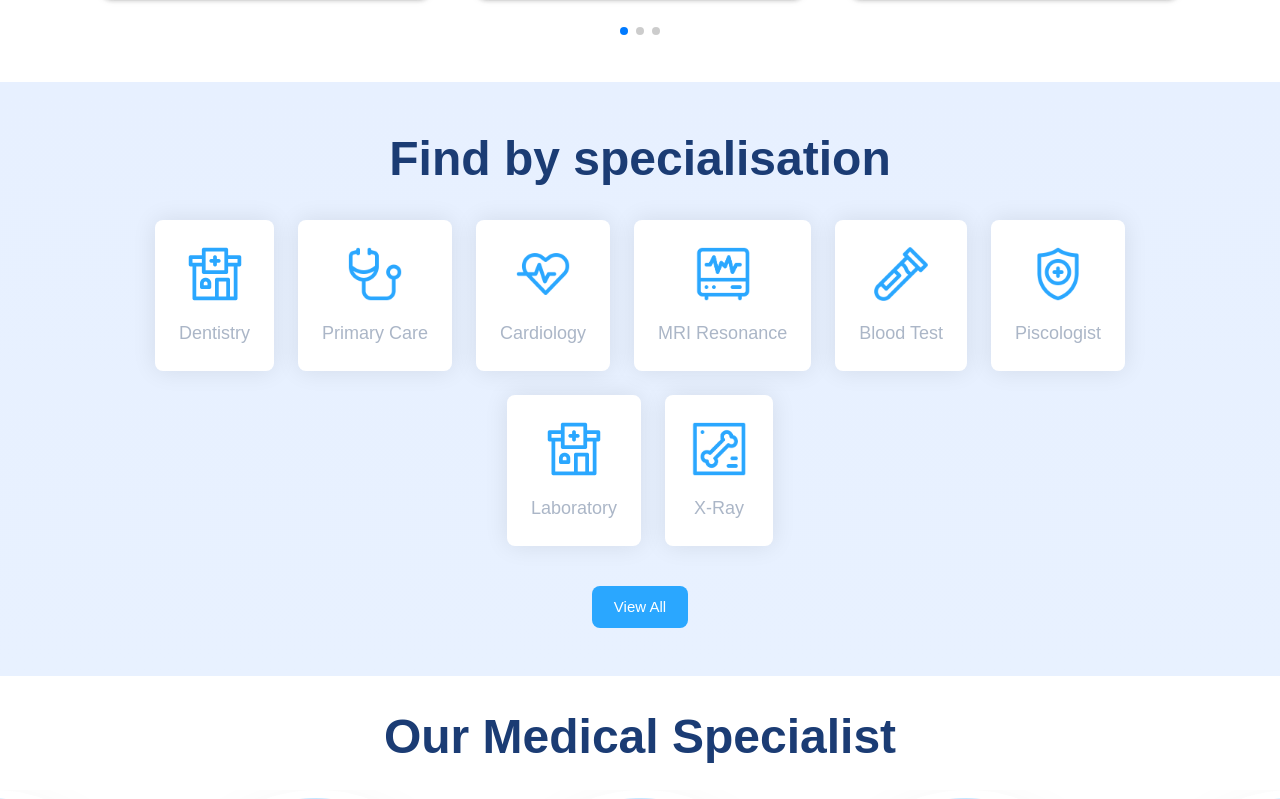
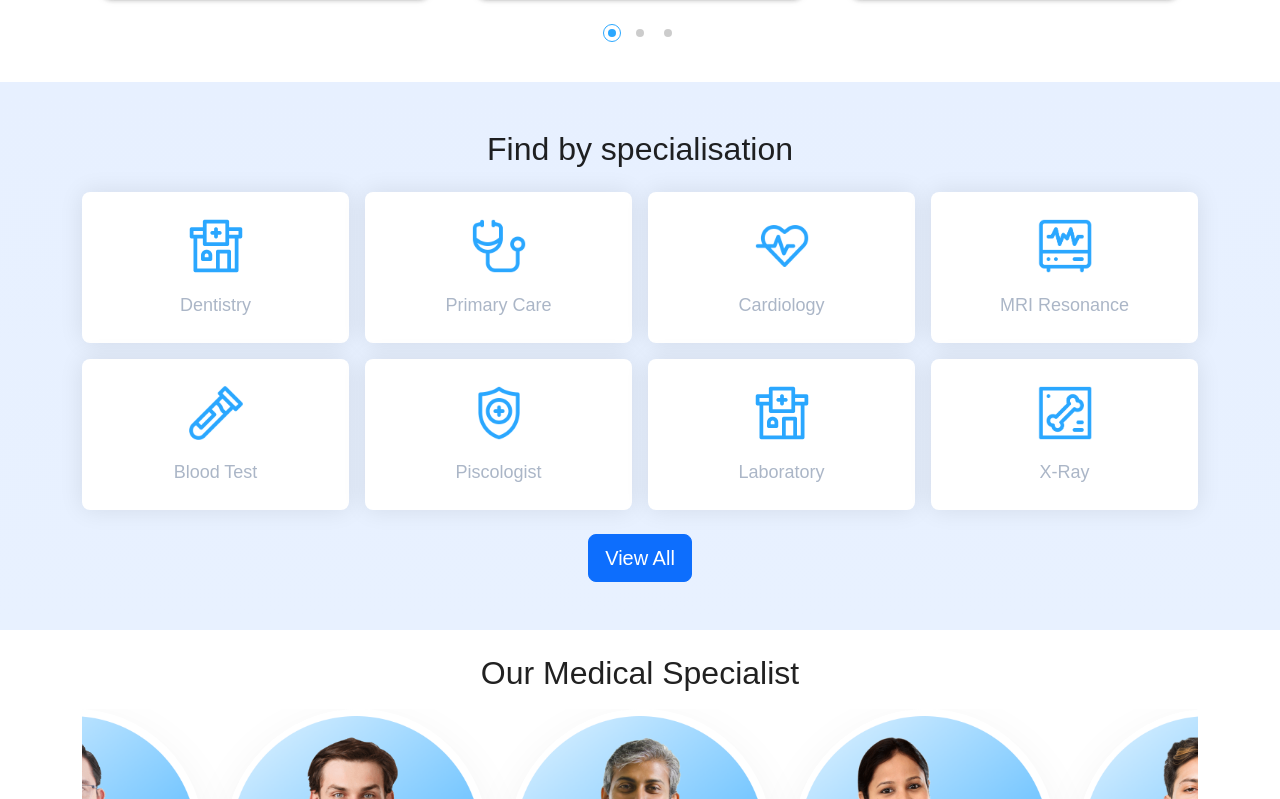
Before and after one commit to caajaykumar/Medify, a React (Create React App) app: page / in a window 1280 px wide. Shown: the part 1221-2020 px from the top of the page. Built offline with nearby package versions, Linux system fonts and the light colour scheme.

Commit message:
commit ui part footer and blog alignment with react bootstrap

```diff
--- /dev/null
+++ b/src/Components/Footer/footerstyle.module.css
@@ -0,0 +1,3 @@
+.social_icon{
+    height: 40px;
+}
--- a/src/Components/Specialization/Specialization.jsx
+++ b/src/Components/Specialization/Specialization.jsx
@@ -1,72 +1,52 @@
-import ServiceIconCard from "../ServicesIcon/ServiceIconCard";
-import { Box, Button, Container, Grid, Typography } from "@mui/material";
+import 'bootstrap/dist/css/bootstrap.min.css';
+import { Container, Row, Col, Button } from 'react-bootstrap';
+import ServiceIconCard from '../ServicesIcon/ServiceIconCard';
 import icon1 from '../../assets/Drugstore.png';
-import icon2 from '../../assets/primary-care.png'
-import icon3 from '../../assets/cardiology.png'
-import icon4 from '../../assets/mri.png'
-import icon5 from '../../assets/blood-test.png'
-import icon6 from '../../assets/piscologist.png'
+import icon2 from '../../assets/primary-care.png';
+import icon3 from '../../assets/cardiology.png';
+import icon4 from '../../assets/mri.png';
+import icon5 from '../../assets/blood-test.png';
+import icon6 from '../../assets/piscologist.png';
 import icon7 from '../../assets/X-Ray.png';
 
 const Specialization = () => {
   const data = [
-    { icon: icon1, title: "Dentistry" },
-    { icon: icon2, title: "Primary Care" },
-    { icon: icon3, title: "Cardiology" },
-    { icon: icon4, title: "MRI Resonance" },
-    { icon: icon5, title: "Blood Test" },
-    { icon: icon6, title: "Piscologist" },
-    { icon: icon1, title: "Laboratory" },
-    { icon: icon7, title: "X-Ray" },
+    { icon: icon1, title: 'Dentistry' },
+    { icon: icon2, title: 'Primary Care' },
+    { icon: icon3, title: 'Cardiology' },
+    { icon: icon4, title: 'MRI Resonance' },
+    { icon: icon5, title: 'Blood Test' },
+    { icon: icon6, title: 'Piscologist' },
+    { icon: icon1, title: 'Laboratory' },
+    { icon: icon7, title: 'X-Ray' },
   ];
 
   return (
-    <Box py={6} sx={{ background: "linear-gradient(#E7F0FF, #E8F1FF)" }}>
-      <Container sx={{ textAlign: "center" }}>
-        <Typography variant="h2" mb={4}>
-          Find by specialisation
-        </Typography>
+    <div className="py-5" style={{ background: 'linear-gradient(#E7F0FF, #E8F1FF)' }}>
+      <Container className="text-center">
+        <h2 className="mb-4">Find by specialisation</h2>
 
-        <Box sx={{ maxWidth: '1200px', margin: '0 auto' }}>
-          <Grid
-            container
-            spacing={{ xs: 2, md: 3 }}
-            mb={5}
-            justifyContent={"center"}
-            sx={{
-              '& .MuiGrid-item': {
-                maxWidth: '25%',
-                flexBasis: '25%',
-                '@media (max-width: 960px)': {
-                  maxWidth: '50%',
-                  flexBasis: '50%',
-                },
-                '@media (max-width: 600px)': {
-                  maxWidth: '50%',
-                  flexBasis: '50%',
-                }
-              }
-            }}
-          >
+        <div className="mx-auto" style={{ maxWidth: '1200px' }}>
+          <Row className="g-3 mb-4 justify-content-center">
             {data.map((item, index) => (
-              <Grid item key={`${item.title}-${index}`}>
+              <Col key={`${item.title}-${index}`} xs={6} md={3}>
                 <ServiceIconCard
                   img={item.icon}
                   title={item.title}
-                  bgColor={"#FFFFFF"}
+                  bgColor="#FFFFFF"
                   shadow={true}
                 />
-              </Grid>
+              </Col>
             ))}
-          </Grid>
-        </Box>
+          </Row>
+        </div>
 
-        <Button variant="contained" size="large" disableElevation>
+        <Button variant="primary" size="lg">
           View All
         </Button>
       </Container>
-    </Box>
+    </div>
   );
-}
+};
 
 export default Specialization;
--- a/src/Pages/Home/Home.jsx
+++ b/src/Pages/Home/Home.jsx
@@ -12,6 +12,9 @@ import Blogs from "../../Sections/Blogs/Blogs";
 import OurFamilies from "../../Sections/OurFamilies/OurFamilies";
 import Specialists from "../../Sections/Specialists/Specialists";
 import PatientCaring from "../../Sections/PatientCaring/PatientCaring";
+
+
+
 
 
 
--- a/src/Sections/Blogs/Blogs.jsx
+++ b/src/Sections/Blogs/Blogs.jsx
@@ -1,31 +1,32 @@
-import { Box, Container, Grid, Typography } from "@mui/material";
-import BlogCard from "./BlogCard";
+import 'bootstrap/dist/css/bootstrap.min.css';
+import { Container, Row, Col } from 'react-bootstrap';
+import BlogCard from './BlogCard';
 
 const Blogs = () => {
   return (
-   <Box py={6}>
+    <div className="py-5">
       <Container>
-        <Typography color="primary.main" fontWeight={600} textAlign="center" gutterBottom>
+        <h6 className="text-primary fw-semibold text-center mb-2">
           Blog & News
-        </Typography>
-        <Typography textAlign="center" variant="h4" fontWeight={700} mb={4}>
+        </h6>
+        <h4 className="text-center fw-bold mb-4">
           Read Our Latest News
-        </Typography>
+        </h4>
 
-        <Grid container spacing={4}>
-          <Grid item xs={12} sm={6} md={4}>
+        <Row className="g-4">
+          <Col xs={12} sm={6} md={4}>
             <BlogCard />
-          </Grid>
-          <Grid item xs={12} sm={6} md={4}>
+          </Col>
+          <Col xs={12} sm={6} md={4}>
             <BlogCard />
-          </Grid>
-          <Grid item xs={12} sm={6} md={4}>
+          </Col>
+          <Col xs={12} sm={6} md={4}>
             <BlogCard />
-          </Grid>
-        </Grid>
+          </Col>
+        </Row>
       </Container>
-    </Box>
-  )
-}
+    </div>
+  );
+};
 
-export default Blogs
+export default Blogs;
--- a/src/Sections/Specialists/Specialists.jsx
+++ b/src/Sections/Specialists/Specialists.jsx
@@ -1,13 +1,16 @@
-import { Box, Typography } from "@mui/material";
-import { Swiper, SwiperSlide } from "swiper/react";
+import 'bootstrap/dist/css/bootstrap.min.css';
+import { Container, Row, Col } from 'react-bootstrap';
+import { Swiper, SwiperSlide } from 'swiper/react';
 import 'swiper/css';
-import img1 from '../../assets/lesley.png'
-import img2 from '../../assets/ahmad.png'
-import img3 from '../../assets/heena.png'
-import img4 from '../../assets/ankur.png'
-import img5 from '../../assets/ahmad-stevens.png'
-import SpecialistCard from './SpecialistCard'
 import { Autoplay, Pagination } from 'swiper/modules';
+
+import img1 from '../../assets/lesley.png';
+import img2 from '../../assets/ahmad.png';
+import img3 from '../../assets/heena.png';
+import img4 from '../../assets/ankur.png';
+import img5 from '../../assets/ahmad-stevens.png';
+
+import SpecialistCard from './SpecialistCard';
 
 const Specialists = () => {
   const specialist_data = [
@@ -21,13 +24,19 @@ const specialist_data = [
     { img: img3, title: 'Dr. Heena Sachdeva', designation: 'Orthopadics' },
     { img: img4, title: 'Dr. Ankur Sharma', designation: 'Medicine' },
     { img: img5, title: 'Dr. Ahmad Stevens', designation: 'Neurologist' }
-    ]
+  ];
 
   return (
-    <Box py={4} id="find-doctors">
-            <Typography variant="h2" textAlign='center' mb={3} px={2}>
-                Our Medical Specialist
-            </Typography>
+    <div className="py-4" id="find-doctors">
+      <Container>
+        <Row>
+          <Col>
+            <h2 className="text-center mb-3 px-2">Our Medical Specialist</h2>
+          </Col>
+        </Row>
+
+        <Row>
+          <Col>
             <Swiper
               slidesPerView={2}
               spaceBetween={20}
@@ -37,29 +46,30 @@ const specialist_data = [
                 delay: 3000,
                 disableOnInteraction: false,
               }}
+              pagination={{ clickable: true }}
               modules={[Autoplay, Pagination]}
-                pagination={{
-                    clickable: true
+              breakpoints={{
+                767: {
+                  slidesPerView: 4,
+                },
               }}
-                breakpoints={
-                    {
-                        767: {
-                            slidesPerView: 4
-                        }
-                    }
-                }
+              style={{ paddingBottom: '40px' }}
             >
               {specialist_data.map((doc, index) => (
                 <SwiperSlide key={index}>
                   <SpecialistCard
                     img={doc.img}
                     title={doc.title}
-                            designation={doc.designation} />
+                    designation={doc.designation}
+                  />
                 </SwiperSlide>
               ))}
             </Swiper>
-        </Box>
-  )
-}
+          </Col>
+        </Row>
+      </Container>
+    </div>
+  );
+};
 
-export default Specialists
+export default Specialists;
--- a/src/index.css
+++ b/src/index.css
@@ -1,13 +1,79 @@
-body {
-  margin: 0;
-  font-family: -apple-system, BlinkMacSystemFont, 'Segoe UI', 'Roboto', 'Oxygen',
-    'Ubuntu', 'Cantarell', 'Fira Sans', 'Droid Sans', 'Helvetica Neue',
-    sans-serif;
-  -webkit-font-smoothing: antialiased;
-  -moz-osx-font-smoothing: grayscale;
+:root {
+  --color-white: #ffffff;
 }
 
-code {
-  font-family: source-code-pro, Menlo, Monaco, Consolas, 'Courier New',
-    monospace;
+@import url('https://fonts.googleapis.com/css2?family=Poppins:ital,wght@0,100;0,200;0,300;0,400;0,500;0,600;0,700;0,800;0,900;1,100;1,200;1,300;1,400;1,500;1,600;1,700;1,800;1,900&display=swap');
+
+*,
+*::before,
+*::after {
+  box-sizing: border-box;
 }
+
+* {
+  margin: 0;
+}
+
+html,
+body {
+  height: 100%;
+}
+
+body {
+  line-height: 1.5;
+  -webkit-font-smoothing: antialiased;
+}
+
+img,
+picture,
+video,
+canvas,
+svg {
+  display: block;
+  max-width: 100%;
+}
+
+input,
+button,
+textarea,
+select {
+  font: inherit;
+}
+
+p,
+h1,
+h2,
+h3,
+h4,
+h5,
+h6 {
+  overflow-wrap: break-word;
+}
+
+#root,
+#__next {
+  isolation: isolate;
+}
+
+/*Custom Pagination*/
+.swiper-pagination {
+  display: flex;
+  justify-content: center;
+  gap: 12px;
+  margin-top: 28px;
+  padding-bottom:5px;
+}
+
+.swiper-pagination-bullet {
+  height: 10px;
+  width: 10px;
+  background: #BCD8E9;
+  border-radius: 50%;
+  cursor: pointer;
+}
+
+.swiper-pagination-bullet.swiper-pagination-bullet-active{
+  background: #2AA7FF;
+  outline : 1px solid #2AA7FF;
+  outline-offset: 4px;
+}
```
Also changed, not shown: src/Components/Footer/Footer.jsx (+122 -72 lines). Lines whose indentation alone changed are shown as unchanged.
